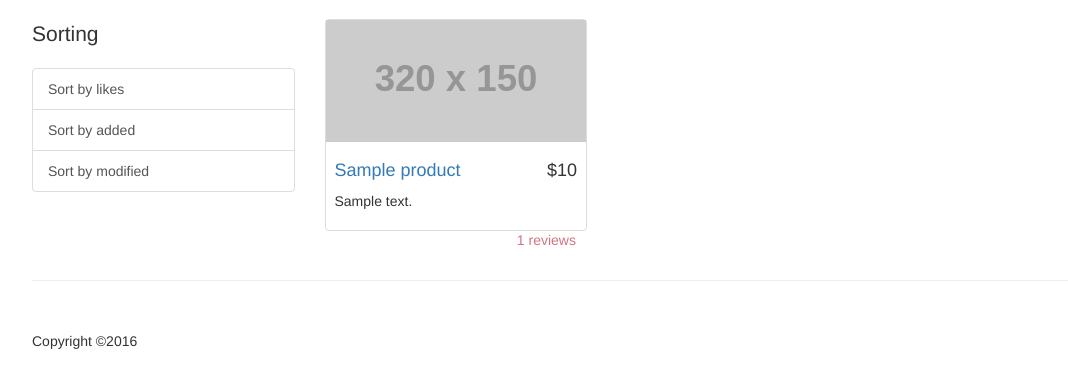
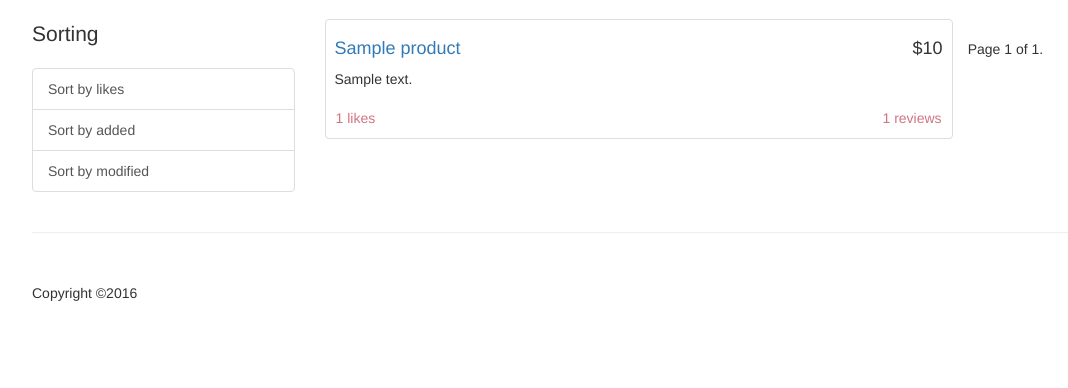
Before and after one commit to ollavrova/webapp, a Django app: template templates/product/index.html in a window 1280 px wide. Shown: the part 51-439 px from the top of the page, without its empty margins (38-1106 px from the left). Run offline with Django 3.2, Linux system fonts and the light colour scheme; the template is opened without the code that fills it: most values are stand-ins (such as "Sample title", 1, 10 or a date in 2020); grey boxes labelled with a size stand in for pictures from a placeholder-image service; parts of the project's set-up code (start-up, migrations or seed data) failed here and were passed over; some libraries are stand-ins or nearby versions.

Commit message:
added pagination

```diff
--- a/templates/product/index.html
+++ b/templates/product/index.html
@@ -15,24 +15,40 @@
         <div class="col-md-9">
             <div class="row">
                 {% if products %}
-{#                    <h1>List of products:</h1>#}
                     {% for product in products %}
-                        <div class="col-sm-4 col-lg-4 col-md-4">
+                        <div class="col-md-9">
                             <div class="thumbnail">
-                                  <img src="http://placehold.it/320x150" alt="">
-                                <div class="caption">
+                                <div class="caption-full">
                                     <h4 class="pull-right">${{ product.price }}</h4>
-                                    <h4><a href='{% url "product:product_view" product.slug %}' data-toggle="tooltip"
-                                           title="{{ product.name }}">{{ product.name| truncatewords_html:4 }}</a>
+                                    <h4><a href="#">{{ product.name | truncatewords_html:4 }}</a>
                                     </h4>
-                                    <p>{{ product.description | truncatewords_html:8 }}  </p>
+
+                                    <p>{{ product.description | truncatewords_html:8 }}</p>
                                 </div>
                                 <div class="ratings">
                                     <p class="pull-right">{{ product.comments.count }} reviews</p>
+
+                                    <p id="likes">{{ product.likes.count }} likes</p>
                                 </div>
                             </div>
                         </div>
+
                     {% endfor %}
+                    <div class="pagination">
+    <span class="step-links">
+        {% if products.has_previous %}
+            <a href="?page={{ products.previous_page_number }}">previous</a>
+        {% endif %}
+
+        <span class="current">
+            Page {{ products.number }} of {{ products.paginator.num_pages }}.
+        </span>
+
+        {% if products.has_next %}
+            <a href="?page={{ products.next_page_number }}">next</a>
+        {% endif %}
+    </span>
+</div>
                 {% else %}
                     There is no products yet...
                 {% endif %}
--- a/webapp/settings.py
+++ b/webapp/settings.py
@@ -12,6 +12,7 @@ https://docs.djangoproject.com/en/1.6/ref/settings/
 import os
 BASE_DIR = os.path.dirname(os.path.dirname(__file__))
 LOG_FILE = os.path.join(BASE_DIR + '/log/log.txt')
+PER_PAGE = 3
 
 SITE_ID = 1
 
```
Also changed, not shown: product/views.py (+14 -1 lines), templates/product/product.html (+6 -8 lines), assets/README.md, readme.txt.
